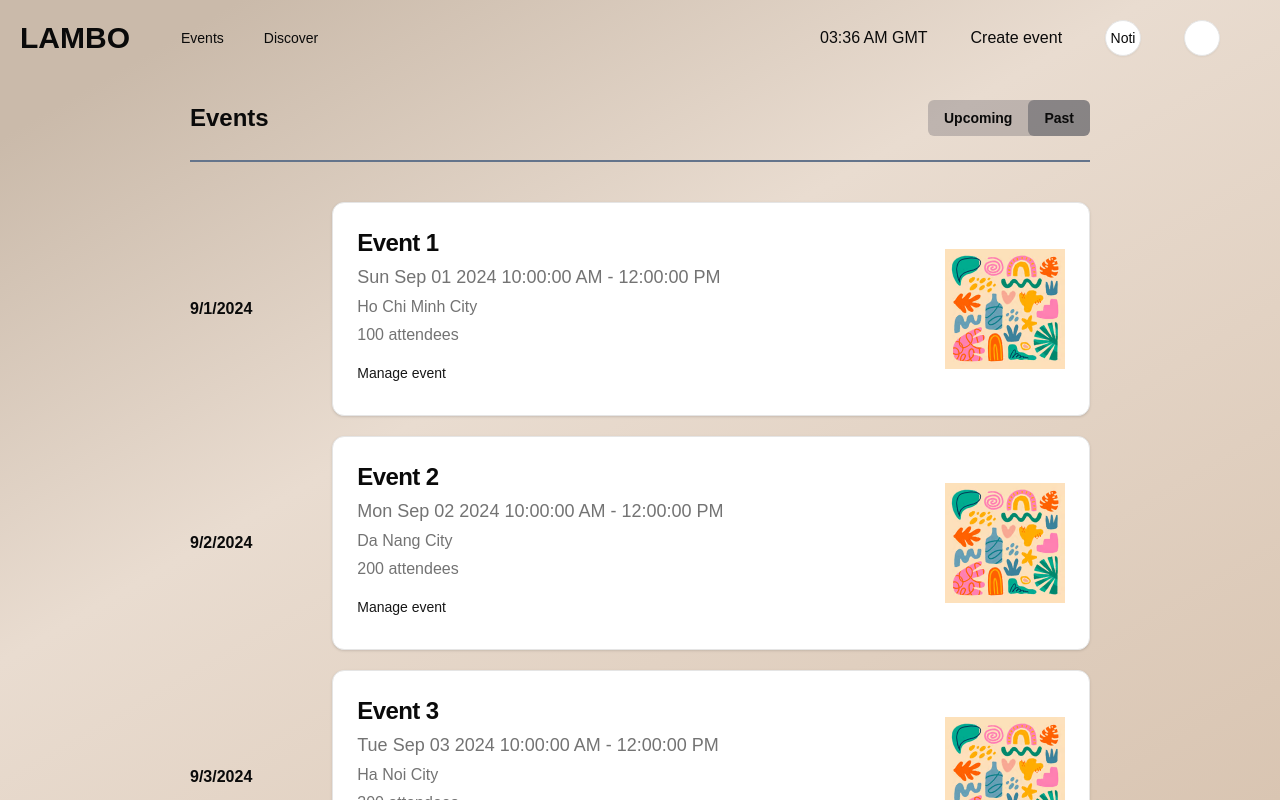
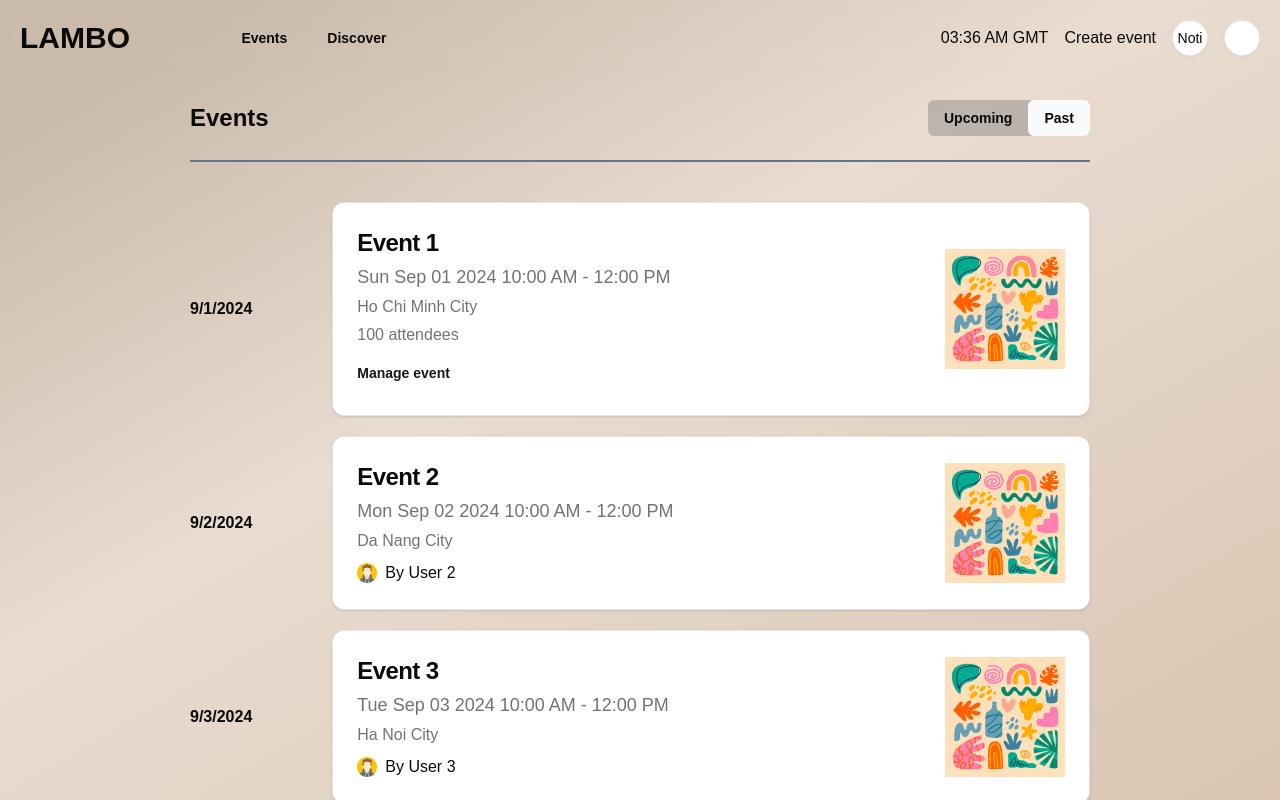
Before and after one commit to tomdapchai/co2014, a Next.js app: page /dashboard in a window 1280 px wide. Both pictures are taken after a click on the button "Past". Shown: the top 800 px of the page. Built offline with nearby package versions, Linux system fonts and the light colour scheme.

Commit message:
dashboard - done desktop

```diff
--- a/app/(root)/(main)/dashboard/page.tsx
+++ b/app/(root)/(main)/dashboard/page.tsx
@@ -1,29 +1,15 @@
 "use client";
+import React, { useEffect, useState } from "react";
 import EventCard from "@/components/card/EventCard";
 import NoResult from "@/components/NoResult";
 import { Button } from "@/components/ui/button";
-import React, { useEffect, useState } from "react";
-
-const page = () => {
+import { EventView } from "@/types";
+const Page = () => {
+    const userId = "1";
     const [eventView, setEventView] = useState("upcoming");
     // events array to store events according to the state (upcoming or past) to display later
     const [events, setEvents] = useState<EventView[]>([]);
-
-    useEffect(() => {
-        console.log(eventView);
-        // fetch events from the server and set the events array everytime eventView changes
-    }, [eventView]);
-
-    interface EventView {
-        id: string;
-        title: string;
-        logo: string;
-        start: Date;
-        end: Date;
-        location: string;
-        attendees: number;
-    }
-
+    const [filteredEvents, setFilteredEvents] = useState<EventView[]>([]);
     // mock events data
     useEffect(() => {
         const mockEvents: EventView[] = [
@@ -35,6 +21,11 @@ const page = () => {
                 end: new Date("2024-09-01T12:00:00"),
                 location: "Ho Chi Minh City",
                 attendees: 100,
+                byUser: {
+                    id: "1",
+                    name: "User 1",
+                    avatar: "/assets/avatar.png",
+                },
             },
             {
                 id: "2",
@@ -44,6 +35,11 @@ const page = () => {
                 end: new Date("2024-09-02T12:00:00"),
                 location: "Da Nang City",
                 attendees: 200,
+                byUser: {
+                    id: "2",
+                    name: "User 2",
+                    avatar: "/assets/avatar.png",
+                },
             },
             {
                 id: "3",
@@ -53,10 +49,83 @@ const page = () => {
                 end: new Date("2024-09-03T12:00:00"),
                 location: "Ha Noi City",
                 attendees: 300,
+                byUser: {
+                    id: "3",
+                    name: "User 3",
+                    avatar: "/assets/avatar.png",
+                },
+            },
+            {
+                id: "4",
+                title: "Event 4",
+                logo: "/assets/eventLogo.png",
+                start: new Date("2024-11-01T10:00:00"),
+                end: new Date("2024-11-03T12:00:00"),
+                location: "Da Lat City",
+                attendees: 400,
+                byUser: {
+                    id: "1",
+                    name: "User 1",
+                    avatar: "/assets/avatar.png",
+                },
+            },
+            {
+                id: "5",
+                title: "Event 5",
+                logo: "/assets/eventLogo.png",
+                start: new Date("2024-09-03T10:00:00"),
+                end: new Date("2024-09-03T12:00:00"),
+                location: "Ha Noi City",
+                attendees: 300,
+                byUser: {
+                    id: "1",
+                    name: "User 1",
+                    avatar: "/assets/avatar.png",
+                },
+            },
+            {
+                id: "6",
+                title: "Event 6",
+                logo: "/assets/eventLogo.png",
+                start: new Date("2024-12-03T10:00:00"),
+                end: new Date("2024-12-03T12:00:00"),
+                location: "Ha Noi City",
+                attendees: 300,
+                byUser: {
+                    id: "1",
+                    name: "User 1",
+                    avatar: "/assets/avatar.png",
+                },
+            },
+            {
+                id: "7",
+                title: "Event 7",
+                logo: "/assets/eventLogo.png",
+                start: new Date("2024-09-03T10:00:00"),
+                end: new Date("2024-09-03T12:00:00"),
+                location: "Ha Noi City",
+                attendees: 300,
+                byUser: {
+                    id: "5",
+                    name: "User 5",
+                    avatar: "/assets/avatar.png",
+                },
             },
         ];
         setEvents(mockEvents);
     }, []);
+
+    useEffect(() => {
+        // fetch events from the server and set the events array everytime eventView changes
+        const now = new Date();
+        const filtered = events.filter((event) => {
+            return eventView === "upcoming"
+                ? event.start > now
+                : event.end < now;
+        });
+        setFilteredEvents(filtered);
+    }, [eventView, events]);
+
     return (
         <div className="w-[900px] flex flex-col justify-start items-center gap-10">
             <div className="flex justify-between items-center w-full border-b-2 border-b-slate-500 py-6">
@@ -65,28 +134,36 @@ const page = () => {
                     <Button
                         autoFocus
                         variant="ghost"
-                        className="font-bold focus:bg-slate-900 focus:bg-opacity-30"
-                        onFocus={() => setEventView("upcoming")}>
+                        className={`font-bold focus:hover:bg-slate-50 hover:bg-transparent ${
+                            eventView === "upcoming" ? "bg-slate-50" : ""
+                        }  `}
+                        onFocus={() => setEventView("upcoming")}
+                        onClick={() => setEventView("upcoming")}
+                        onBlur={(e) => e.preventDefault()}>
                         Upcoming
                     </Button>
                     <Button
                         variant="ghost"
-                        className="font-bold focus:bg-slate-900 focus:bg-opacity-30"
-                        onFocus={() => setEventView("past")}>
+                        className={`font-bold focus:hover:bg-slate-50 hover:bg-transparent ${
+                            eventView === "past" ? "bg-slate-50" : ""
+                        }  `}
+                        onFocus={() => setEventView("past")}
+                        onClick={() => setEventView("past")}
+                        onBlur={(e) => e.preventDefault()}>
                         Past
                     </Button>
                 </div>
             </div>
             <div className="flex flex-col justify-start gap-5 h-fit w-full">
-                {events.length > 0 ? (
-                    events.map((event, index) => (
+                {filteredEvents.length > 0 ? (
+                    filteredEvents.map((event, index) => (
                         <div
                             key={index}
                             className="flex justify-between items-center gap-20">
                             <p className="whitespace-nowrap font-bold">
                                 {event.start.toLocaleDateString()}
                             </p>
-                            <EventCard {...event} view={eventView} />
+                            <EventCard {...event} currentUserId={userId} />
                         </div>
                     ))
                 ) : (
@@ -102,4 +179,4 @@ const page = () => {
     );
 };
 
-export default page;
+export default Page;
--- a/app/globals.css
+++ b/app/globals.css
@@ -8,7 +8,12 @@ body {
     font-family: Arial, Helvetica, sans-serif;
     background: linear-gradient(150deg, #cabaaa 9%, #e9dcd0 43%, #d9c5b2 100%);
     height: 100vh;
-    width: 100vw;
+    min-height: 100vh;
+    width: 100%;
+    margin: 0;
+    padding: 0;
+    overflow-x: hidden;
+    background-attachment: fixed;
 }
 
 @layer utilities {
--- a/components/Header.tsx
+++ b/components/Header.tsx
@@ -11,10 +11,33 @@ import {
     DropdownMenuSeparator,
     DropdownMenuTrigger,
 } from "@/components/ui/dropdown-menu";
+import { notificationProps } from "@/types";
 
 const Header = () => {
-    const notifications: string[] = [];
+    const [notifications, setNotifications] = useState<notificationProps[]>([]);
     const [currentTime, setCurrentTime] = useState("");
+    // mock userId
+    const userId = "1";
+
+    useEffect(() => {
+        // fetch notifications from the server
+        const mockNotifications: notificationProps[] = [
+            {
+                id: "1",
+                title: "Notification 1",
+                description: "Description 1",
+                time: new Date("2024-09-01T10:00:00"),
+            },
+            {
+                id: "2",
+                title: "Notification 2",
+                description: "Description 2",
+                time: new Date("2024-09-03T10:00:00"),
+            },
+        ];
+        setNotifications(mockNotifications);
+    }, []);
+
     useEffect(() => {
         const updateTime = () => {
             const now = new Date();
@@ -35,28 +58,32 @@ const Header = () => {
         };
     }, []);
 
+    const handleLogout = () => {};
+
     return (
-        <header className="flex justify-between items-center py-5 px-5 w-full">
+        <header className="flex justify-between items-center py-5 px-5 w-full sticky top-0 left-0 z-50 backdrop-blur-md">
             <Link href="/">
                 <h1 className="text-3xl font-bold">LAMBO</h1>
             </Link>
             <div className="flex justify-between items-center w-1/2">
                 <div className="flex gap-2 justify-between">
                     <Link href={"/dashboard"}>
-                        <Button variant="ghost" className="">
+                        <Button variant="ghost" className="font-bold">
                             Events
                         </Button>
                     </Link>
                     <Link href={"/discover"}>
-                        <Button variant="ghost" className="">
+                        <Button variant="ghost" className="font-bold">
                             Discover
                         </Button>
                     </Link>
                 </div>
             </div>
-            <div className="flex justify-between items-center h-fit w-[400px] mr-10">
-                <p>{currentTime}</p>
-                <Link href="/create">Create event</Link>
+            <div className="flex justify-between items-center h-fit gap-4">
+                <p className="whitespace-nowrap">{currentTime}</p>
+                <Link href="/create" className="whitespace-nowrap">
+                    Create event
+                </Link>
                 <DropdownMenu>
                     <DropdownMenuTrigger asChild>
                         <Button
@@ -70,9 +97,25 @@ const Header = () => {
                         <DropdownMenuLabel>Notification</DropdownMenuLabel>
                         <DropdownMenuSeparator />
                         {notifications.length > 0 ? (
-                            notifications.map((notification, index) => (
-                                <DropdownMenuItem key={index}>
-                                    {notification}
+                            notifications.map((notification) => (
+                                <DropdownMenuItem
+                                    key={notification.id}
+                                    className="flex flex-col gap-1 justify-start items-start">
+                                    <p className="font-bold">
+                                        {notification.title}{" "}
+                                        <span className="text-xs font-thin text-slate-500">
+                                            {notification.time.toLocaleDateString(
+                                                [],
+                                                {
+                                                    day: "2-digit",
+                                                    month: "short",
+                                                }
+                                            )}
+                                        </span>
+                                    </p>
+                                    <p className="text-sm">
+                                        {notification.description}
+                                    </p>
                                 </DropdownMenuItem>
                             ))
                         ) : (
@@ -91,9 +134,15 @@ const Header = () => {
                         <DropdownMenuLabel>My Account</DropdownMenuLabel>
                         <DropdownMenuSeparator />
                         <DropdownMenuGroup>
-                            <DropdownMenuItem>Profile</DropdownMenuItem>
-                            <DropdownMenuItem>Settings</DropdownMenuItem>
-                            <DropdownMenuItem>Log out</DropdownMenuItem>
+                            <DropdownMenuItem>
+                                <Link href={`user/${userId}`}>Profile</Link>
+                            </DropdownMenuItem>
+                            <DropdownMenuItem>
+                                <Link href={"/settings"}>Settings</Link>
+                            </DropdownMenuItem>
+                            <DropdownMenuItem onClick={() => handleLogout()}>
+                                Log out
+                            </DropdownMenuItem>
                         </DropdownMenuGroup>
                     </DropdownMenuContent>
                 </DropdownMenu>
--- a/components/card/EventCard.tsx
+++ b/components/card/EventCard.tsx
@@ -19,7 +19,12 @@ interface Props {
     end: Date;
     location: string;
     attendees: number;
-    view: string;
+    byUser: {
+        id: string;
+        name: string;
+        avatar: string;
+    };
+    currentUserId: string;
 }
 
 const EventCard = ({
@@ -30,9 +35,12 @@ const EventCard = ({
     end,
     location,
     attendees,
-    view,
+    byUser,
+    currentUserId,
 }: Props) => {
+    const isHost = byUser.id === currentUserId;
     return (
+        <Link href={`/event/${id}`} className="w-full">
             <Card className="w-full">
                 <div className="w-full flex justify-between items-center">
                     <div className="flex flex-col">
@@ -43,22 +51,63 @@ const EventCard = ({
                             <CardDescription className="flex flex-col justify-between gap-1">
                                 <p className="text-lg">
                                     {start.getDate() === end.getDate()
-                                    ? `${start.toDateString()} ${start.toLocaleTimeString()} - ${end.toLocaleTimeString()}`
-                                    : `${start.toDateString()} ${start.toLocaleTimeString()} - ${end.toDateString()} ${end.toLocaleTimeString()}`}
+                                        ? `${start.toDateString()} ${start.toLocaleTimeString(
+                                              [],
+                                              {
+                                                  hour: "2-digit",
+                                                  minute: "2-digit",
+                                              }
+                                          )} - ${end.toLocaleTimeString([], {
+                                              hour: "2-digit",
+                                              minute: "2-digit",
+                                          })}`
+                                        : `${start.toDateString()} ${start.toLocaleTimeString(
+                                              [],
+                                              {
+                                                  hour: "2-digit",
+                                                  minute: "2-digit",
+                                              }
+                                          )} - ${end.toDateString()} ${end.toLocaleTimeString(
+                                              [],
+                                              {
+                                                  hour: "2-digit",
+                                                  minute: "2-digit",
+                                              }
+                                          )}`}
                                 </p>
                                 <p className="text-base">{location}</p>
-                            <p className="text-base">{attendees} attendees</p>
+                                {isHost ? (
+                                    <p className="text-base">
+                                        {attendees} attendees
+                                    </p>
+                                ) : (
+                                    ""
+                                )}
                             </CardDescription>
                         </CardContent>
+                        {isHost ? (
                             <CardFooter>
                                 <div className="flex flex-col justify-between items-start gap-2">
                                     <Link href={`/event/${id}`}>
-                                <Button className="px-0" variant="link">
+                                        <Button
+                                            className="px-0 font-bold"
+                                            variant="link">
                                             Manage event
                                         </Button>
                                     </Link>
                                 </div>
                             </CardFooter>
+                        ) : (
+                            <CardFooter className="flex gap-2">
+                                <Image
+                                    src={byUser.avatar}
+                                    alt={byUser.name}
+                                    width={20}
+                                    height={20}
+                                />
+                                <p>By {byUser.name}</p>
+                            </CardFooter>
+                        )}
                     </div>
                     <Image
                         src={logo}
@@ -69,6 +118,7 @@ const EventCard = ({
                     />
                 </div>
             </Card>
+        </Link>
     );
 };
 
```
Also changed, not shown: types/index.d.ts (+21 -0 lines), public/assets/avatar.png (added). Lines whose indentation alone changed are shown as unchanged.
